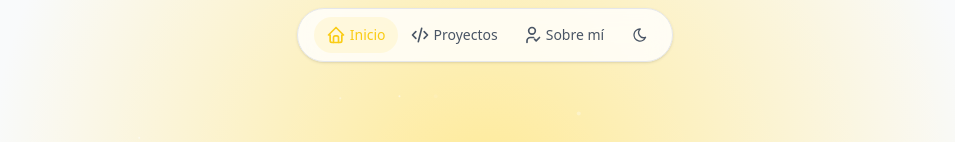
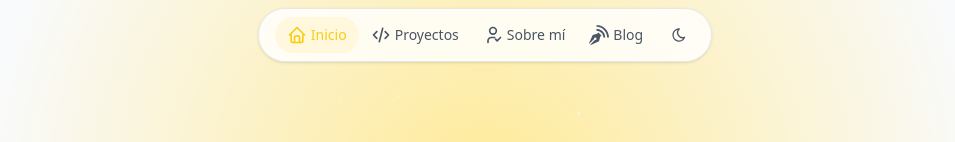
Before and after one commit to CristianOlivera1/CristianOlivera1.github.io, a React (Vite) app: page / in a window 1280 px wide. Shown: the top 142 px of the page, without its empty margins (155-1110 px from the left). Built offline with nearby package versions, Linux system fonts and the light colour scheme.

Commit message:
feat: add AnimatedBlogIcon component and integrate into Header navigation

```diff
--- a/src/components/Header.jsx
+++ b/src/components/Header.jsx
@@ -4,17 +4,20 @@ import AnimatedCodeIcon from './icons/AnimatedCodeIcon'
 import AnimatedUserIcon from './icons/AnimatedUserIcon'
 import AnimatedSunIcon from './icons/AnimatedSunIcon'
 import AnimatedMoonIcon from './icons/AnimatedMoonIcon'
+import AnimatedBlogIcon from './icons/AnimatedBlogIcon'
 
 const Header = ({ darkMode, toggleDarkMode, activeSection }) => {
   const homeIconRef = useRef(null)
   const codeIconRef = useRef(null)
   const userIconRef = useRef(null)
+  const blogIconRef = useRef(null)
   const themeIconRef = useRef(null)
 
-  const navItems = [
-    { id: 'inicio', label: 'Inicio', component: AnimatedHomeIcon, ref: homeIconRef },
-    { id: 'proyectos', label: 'Proyectos', component: AnimatedCodeIcon, ref: codeIconRef },
-    { id: 'sobre-mi', label: 'Sobre mí', component: AnimatedUserIcon, ref: userIconRef }
+   const navItems = [
+    { id: 'inicio', label: 'Inicio', component: AnimatedHomeIcon, ref: homeIconRef, url: '#inicio' },
+    { id: 'proyectos', label: 'Proyectos', component: AnimatedCodeIcon, ref: codeIconRef, url: '#proyectos' },
+    { id: 'sobre-mi', label: 'Sobre mí', component: AnimatedUserIcon, ref: userIconRef, url: '#sobre-mi' },
+    { id: 'blog', label: 'Blog', component: AnimatedBlogIcon, ref: blogIconRef, url: '/blog' }
   ]
 
   const getNavItemClasses = (itemId) => {
@@ -28,9 +31,13 @@ const Header = ({ darkMode, toggleDarkMode, activeSection }) => {
     return `${baseClasses} hover:text-blue-500 dark:hover:text-primary hover:bg-gray-100 dark:hover:bg-gray-800/50`
   }
 
-  const handleNavClick = (e, sectionId) => {
+ const handleNavClick = (e, item) => {
+    if (item.id === 'blog') {
+      return
+    }
+
     e.preventDefault()
-    const section = document.getElementById(sectionId)
+    const section = document.getElementById(item.id)
     if (section) {
       section.scrollIntoView({
         behavior: 'smooth',
@@ -49,8 +56,8 @@ const Header = ({ darkMode, toggleDarkMode, activeSection }) => {
             <a
               key={item.id}
               className={getNavItemClasses(item.id)}
-              href={`#${item.id}`}
-              onClick={(e) => handleNavClick(e, item.id)}
+              href={item.url}
+              onClick={(e) => handleNavClick(e, item)}
               onMouseEnter={() => item.ref.current?.handleMouseEnter?.()}
               onMouseLeave={() => item.ref.current?.handleMouseLeave?.()}
             >
--- /dev/null
+++ b/src/components/icons/AnimatedBlogIcon.jsx
@@ -0,0 +1,134 @@
+import { useRef, useEffect, useImperativeHandle, forwardRef } from 'react'
+import { gsap } from 'gsap'
+
+const AnimatedBlogIcon = forwardRef(({ className }, ref) => {
+  const svgRef = useRef(null)
+  const arcRef = useRef(null)
+  const signalRef = useRef(null)
+  const ringRef = useRef(null)
+  const timelineRef = useRef(null)
+
+  useImperativeHandle(
+    ref,
+    () => ({
+      handleMouseEnter: () => handleMouseEnter(),
+      handleMouseLeave: () => handleMouseLeave(),
+    }),
+    []
+  )
+
+  useEffect(() => {
+    if (!arcRef.current || !signalRef.current || !ringRef.current) return
+
+    gsap.set([arcRef.current, signalRef.current, ringRef.current], {
+      transformOrigin: '50% 50%',
+    })
+
+    gsap.set(ringRef.current, {
+      opacity: 0,
+      scale: 0.7,
+    })
+
+    timelineRef.current = gsap.timeline({ paused: true })
+
+    timelineRef.current
+      .to(ringRef.current, {
+        opacity: 0.35,
+        scale: 1,
+        duration: 0.25,
+        ease: 'power2.out',
+      }, 0)
+
+      .to(arcRef.current, {
+        scale: 1.12,
+        duration: 0.22,
+        ease: 'power2.out',
+      }, 0)
+
+      .to(signalRef.current, {
+        scale: 1.12,
+        duration: 0.22,
+        ease: 'power2.out',
+      }, 0)
+
+      .to([arcRef.current, signalRef.current], {
+        scale: 1,
+        duration: 0.28,
+        ease: 'elastic.out(1, 0.5)',
+      }, 0.22)
+
+      .to(ringRef.current, {
+        opacity: 0,
+        scale: 1.15,
+        duration: 0.35,
+        ease: 'power2.out',
+      }, 0.15)
+
+    return () => {
+      if (timelineRef.current) {
+        timelineRef.current.kill()
+      }
+    }
+  }, [])
+
+  const handleMouseEnter = () => {
+    if (timelineRef.current) {
+      timelineRef.current.restart()
+    }
+  }
+
+  const handleMouseLeave = () => {
+    gsap.to([arcRef.current, signalRef.current], {
+      scale: 1,
+      duration: 0.2,
+      ease: 'power2.out',
+    })
+
+    gsap.to(ringRef.current, {
+      opacity: 0,
+      scale: 0.7,
+      duration: 0.2,
+      ease: 'power2.out',
+    })
+  }
+
+  return (
+    <svg
+      ref={svgRef}
+      className={className}
+      xmlns="http://www.w3.org/2000/svg"
+      viewBox="0 0 16 16"
+      style={{ overflow: 'visible' }}
+      onMouseEnter={handleMouseEnter}
+      onMouseLeave={handleMouseLeave}
+    >
+      <path d="M0 0h16v16H0z" fill="none" />
+
+      <circle
+        ref={ringRef}
+        cx="8"
+        cy="8"
+        r="7"
+        fill="none"
+        stroke="currentColor"
+        strokeWidth="0.8"
+      />
+
+      <path
+        ref={arcRef}
+        fill="currentColor"
+        d="M6 0v1.5a8.46 8.46 0 0 1 6.01 2.489a8.47 8.47 0 0 1 2.489 6.01h1.5c0-5.523-4.477-10-10-10z"
+      />
+
+      <path
+        ref={signalRef}
+        fill="currentColor"
+        d="M6 3v1.5c1.469 0 2.85.572 3.889 1.611S11.5 8.531 11.5 10H13a7 7 0 0 0-7-7m1.5 3l-1 1L3 8l-3 6.5l.396.396l3.638-3.638a1 1 0 1 1 .707.707l-3.638 3.638l.396.396l6.5-3l1-3.5l1-1l-2.5-2.5z"
+      />
+    </svg>
+  )
+})
+
+AnimatedBlogIcon.displayName = 'AnimatedBlogIcon'
+
+export default AnimatedBlogIcon
```
